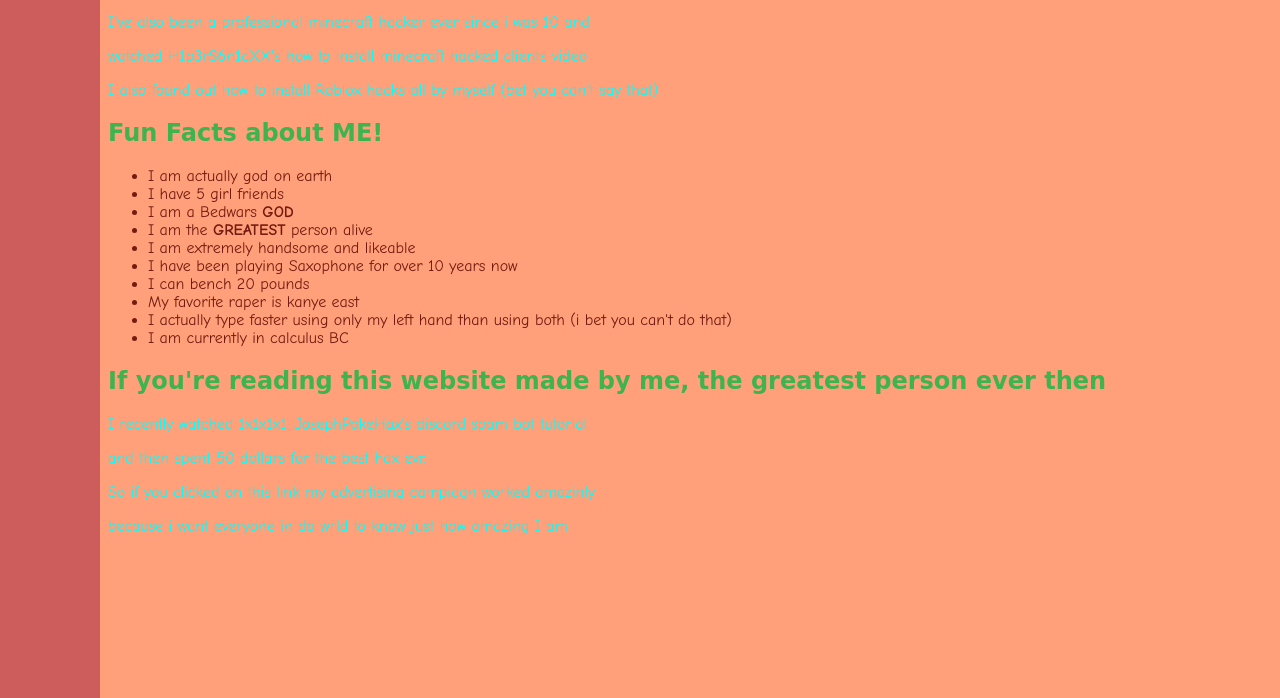
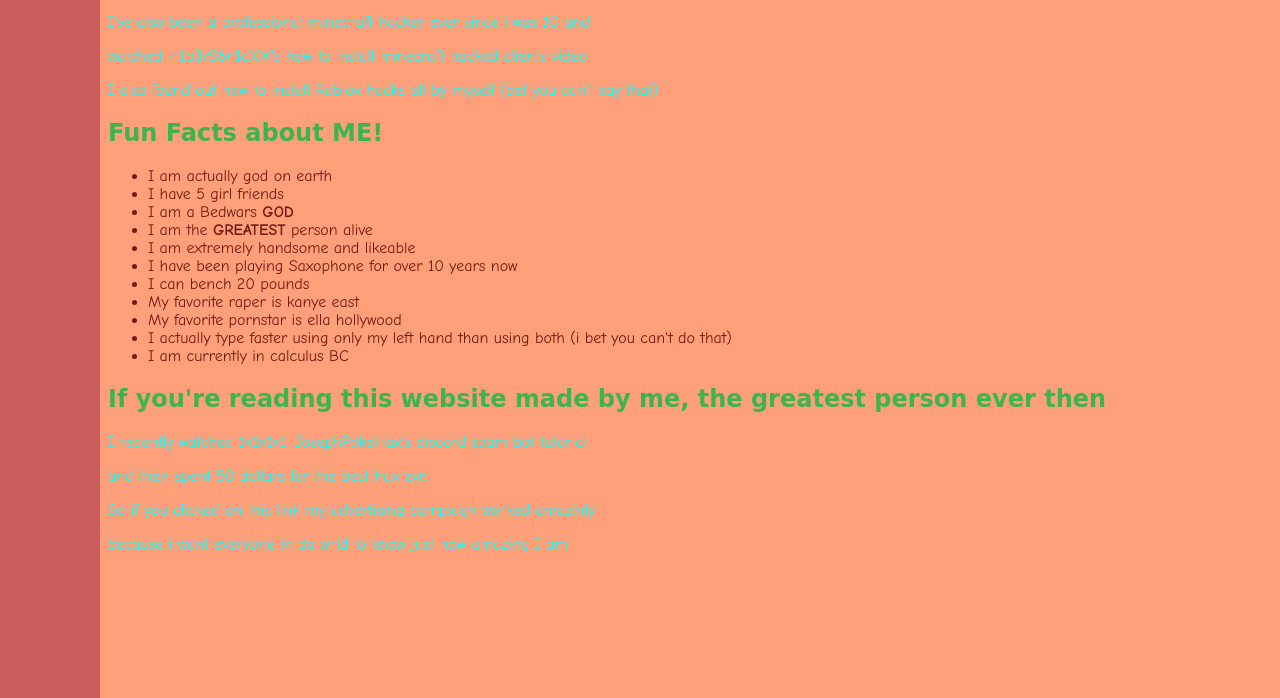
Before and after one commit to xX-RealChrisDougy-Xx/ChrisHackerman, a plain HTML site: page index.html in a window 1280 px wide. Shown: the part 102-800 px from the top of the page. Drawn offline with Linux system fonts and the light colour scheme.

Commit message:
Update index.html

```diff
--- a/index.html
+++ b/index.html
@@ -83,6 +83,7 @@ p.quote {
 	<li>I have been playing Saxophone for over 10 years now</li>
 	<li>I can bench 20 pounds</li>
     <li>My favorite raper is kanye east</li>
+	<li>My favorite pornstar is ella hollywood</li>
     <li>I actually type faster using only my left hand than using both (i bet you can't do that)</li>
 	<li>I am currently in calculus BC</li>
 
```
